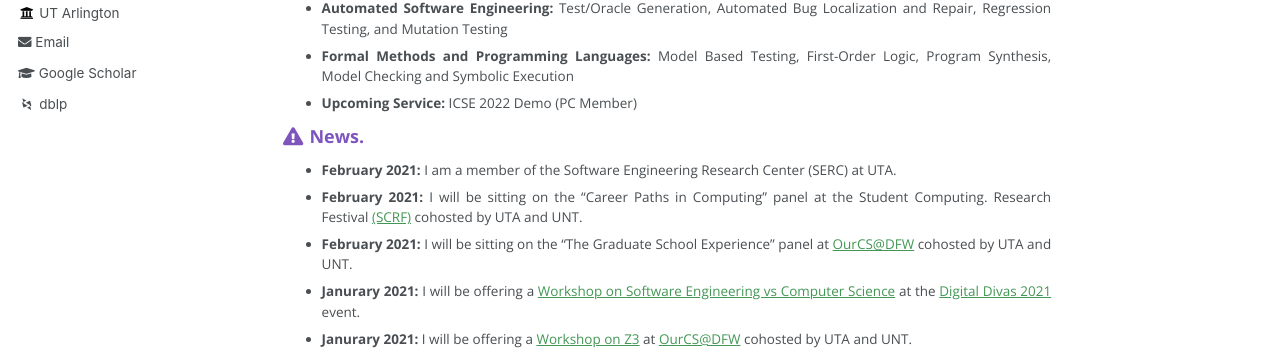
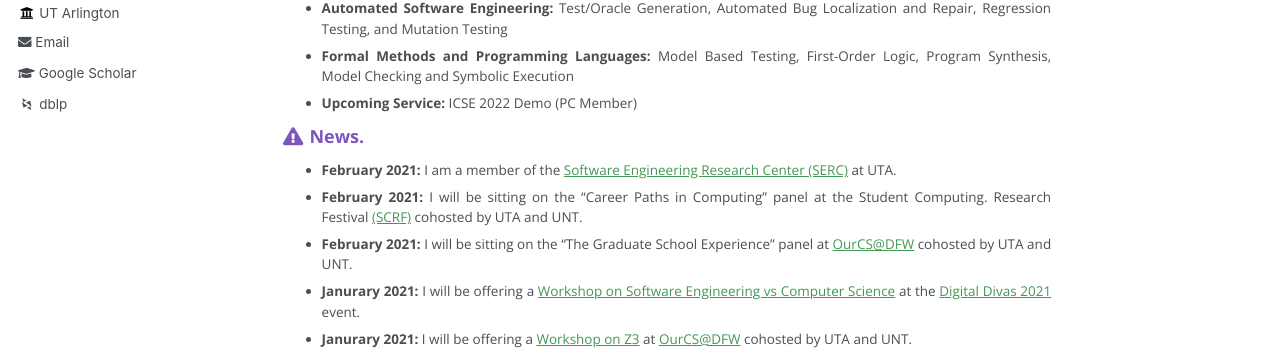
Before and after one commit to Allisonius/allisonius.github.io, a Jekyll site: the page built from _pages/about.md, in a window 1280 px wide and 900 px high. Shown: the part 360-714 px from the top of the window. Built offline with Jekyll 4.4.1, drawn with Linux system fonts in a browser that asks for light colours; some web fonts are replaced; part of the change alters nothing that is shown.

```diff
--- a/_pages/about.md
+++ b/_pages/about.md
@@ -24,7 +24,7 @@ Checking and Symbolic Execution
 
 
 ### <i class="fa fa-fw fa-exclamation-triangle" aria-hidden="true"></i> News.
-* **February 2021:** I am a member of the Software Engineering Research Center (SERC) at UTA.
+* **February 2021:** I am a member of the [Software Engineering Research Center (SERC)](https://se-research-center.uta.edu/) at UTA.
 * **February 2021:** I will be sitting on the "Career Paths in Computing" panel at the Student Computing.
 Research Festival [(SCRF)](https://uta.engineering/ourcs/) cohosted by UTA and UNT.
 * **February 2021:** I will be sitting on the "The Graduate School Experience" panel at [OurCS@DFW](https://uta.engineering/ourcs/) cohosted by UTA and UNT.
```
